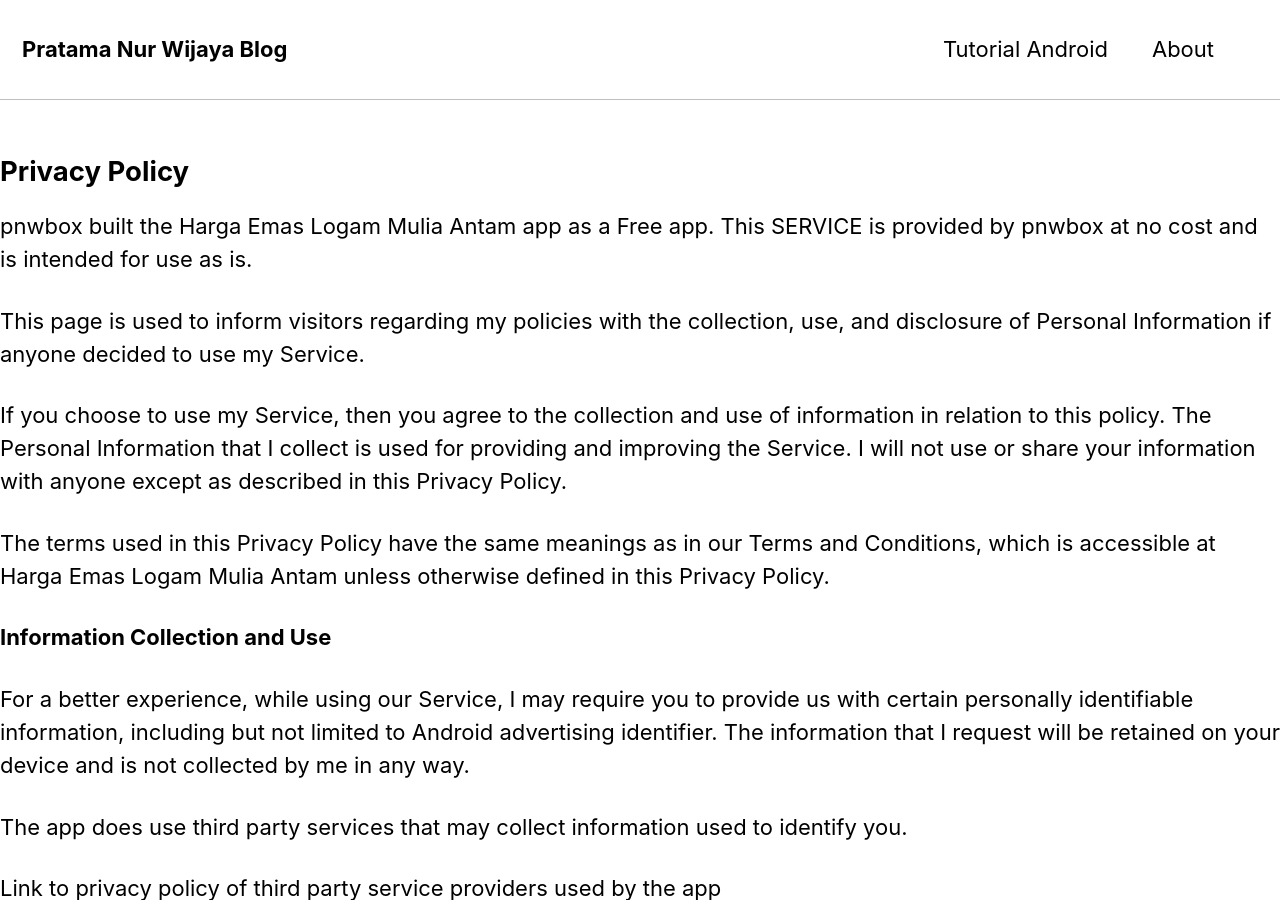
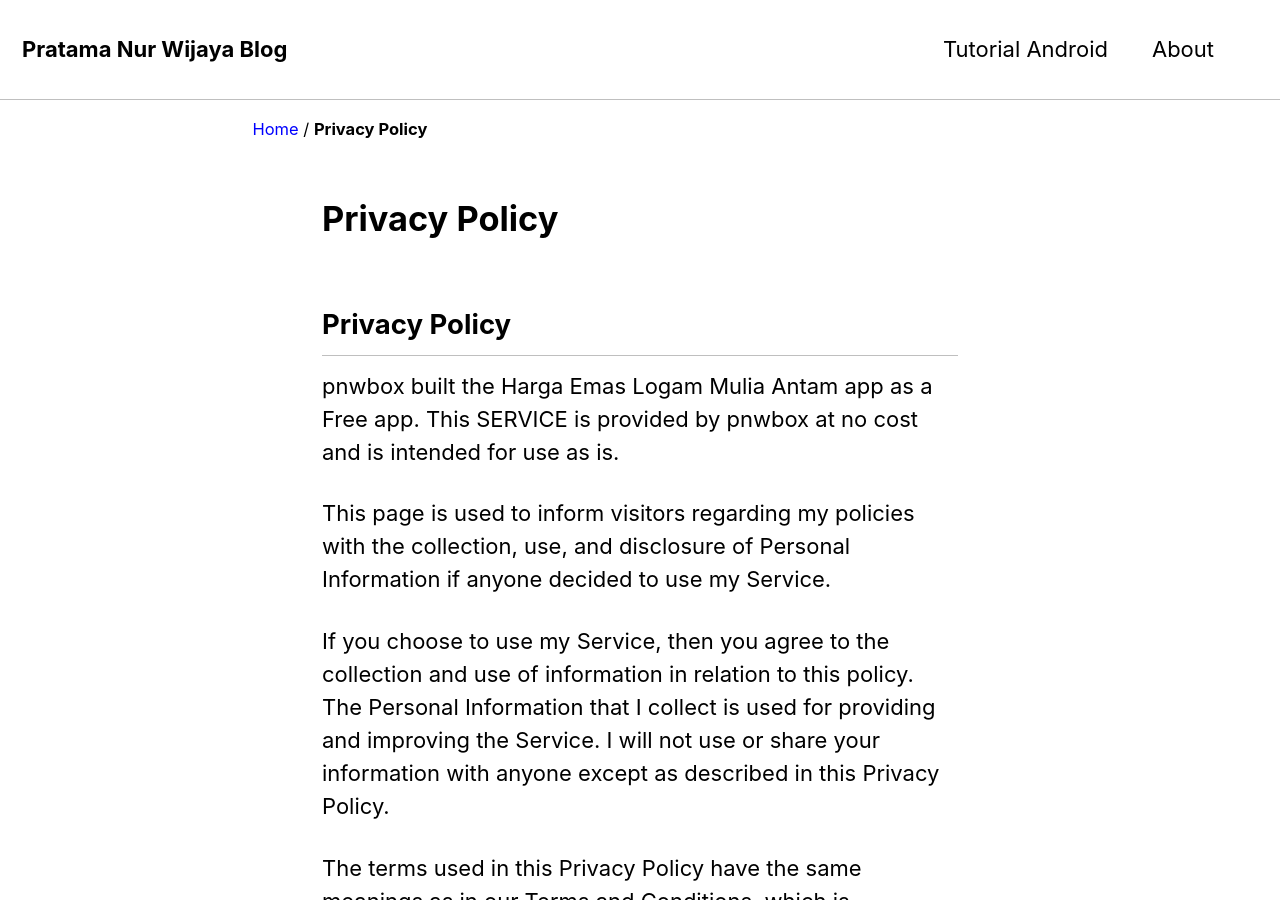
Before and after one commit to pratamawijaya/pratamasite, a Jekyll site: the page built from _pages/privacy_policy.md, in a window 1280 px wide and 900 px high. Built offline with Jekyll 4.4.1, drawn with Linux system fonts in a browser that asks for light colours; our own code applies the rules of GitHub Pages for plain Markdown files.

Commit message:
update privacy

```diff
--- a/_pages/privacy_policy.md
+++ b/_pages/privacy_policy.md
@@ -1,3 +1,11 @@
+---
+title : "Privacy Policy"
+permalink : /privacy/
+layout: single
+comments: false
+---
+
+
 ## Privacy Policy
 
 pnwbox built the Harga Emas Logam Mulia Antam app as a Free app. This SERVICE is provided by pnwbox at no cost and is intended for use as is.
```
